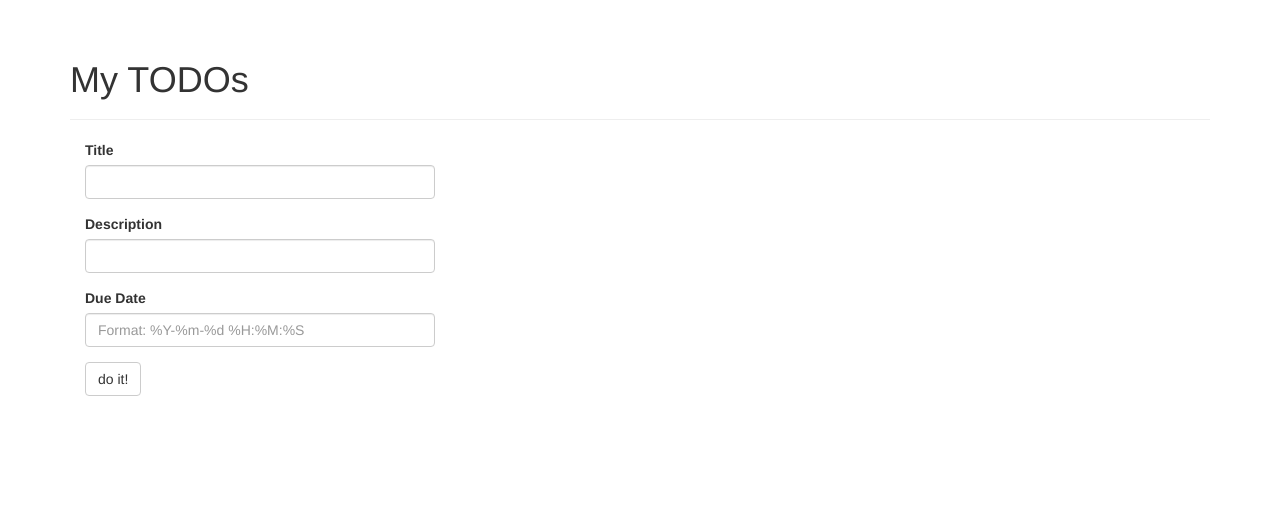
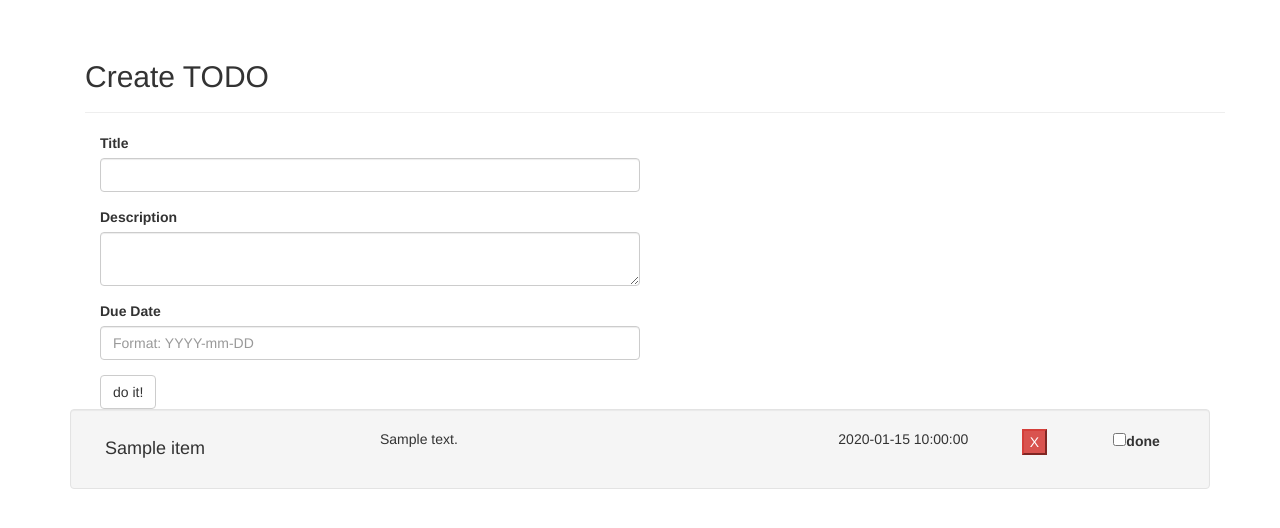
Before and after one commit to RichStone/richpy, a Flask app: page /todo/workspace in a window 1280 px wide. Shown: the part 52-580 px from the top of the page. Run offline with Flask 2, Linux system fonts and the light colour scheme; tables that the repository leaves empty hold one stand-in row (values such as "Sample post"); some libraries are stand-ins or nearby versions.

Commit message:
set data based item structure

```diff
--- a/app/templates/todo/workspace.html
+++ b/app/templates/todo/workspace.html
@@ -4,12 +4,34 @@
 {% block title %}TODO App{% endblock %}
 
 {% block page_content %}
-<div class="page-header">
-    <h1>My TODOs</h1>
-</div>
-<div>
-    <div class="col-md-4">
+<div class="container">
+    <div class="page-header">
+        <h2>Create TODO</h2>
+    </div>
+    <div class="col-xs-6">
         {{ wtf.quick_form(form) }}
     </div>
 </div>
+
+<div class="container-fluid">
+    {% for item in items %}
+        <div class="well row">
+            <div class="col-xs-3 pull-left">
+                <h4 class="">{{ item.title }}</h4>
+            </div>
+            <div class="col-xs-5">
+                <p class="">{{ item.description }}</p>
+            </div>
+            <div class="col-xs-2">
+                <p class="">{{ item.due }}</p>
+            </div>
+            <div class="col-xs-1 pull-right">
+                <label><input type="checkbox" value="{{ item.state }}">done</label>
+            </div>
+            <div class="col-xs-1 pull-right">
+                <input type="button" class="btn-danger" value="X">
+            </div>
+        </div>
+    {% endfor %}
+</div>
 {% endblock %}
--- a/app/todo/forms.py
+++ b/app/todo/forms.py
@@ -1,10 +1,10 @@
 from flask_wtf import Form
-from wtforms import StringField, SubmitField, DateTimeField, BooleanField
+from wtforms import StringField, SubmitField, DateTimeField, BooleanField, TextAreaField
 from wtforms.validators import DataRequired, Length
 
 
 class NewTaskForm(Form):
     title = StringField('Title', validators=[DataRequired(), Length(1, 64)])
-    description = StringField('Description', validators=[DataRequired(), Length(1, 256)])
-    due = DateTimeField('Due Date', render_kw={"placeholder":"Format: %Y-%m-%d %H:%M:%S"})
+    description = TextAreaField('Description', validators=[DataRequired(), Length(1, 256)])
+    due = DateTimeField('Due Date', render_kw={"placeholder":"Format: YYYY-mm-DD"})
     submit = SubmitField('do it!')
--- a/app/todo/views.py
+++ b/app/todo/views.py
@@ -1,10 +1,20 @@
-from flask import render_template
+from flask import render_template, flash, redirect, url_for
 from . import todo
 from .forms import NewTaskForm
-# from ..models import Item
+from ..models import Item
+from app import db
 
 
 @todo.route('/workspace', methods=['GET', 'POST'])
 def workspace():
     form = NewTaskForm()
-    return render_template('todo/workspace.html', form=form)
+    if form.validate_on_submit():
+        item = Item(title=form.title.data,
+                    description=form.description.data,
+                    due=form.due.data if form.due.data else None,
+                    state=0)
+        db.session.add(item)
+        flash('Great!')
+        return redirect(url_for('todo.workspace'))
+    items = Item.query.all()
+    return render_template('todo/workspace.html', form=form, items=items)
--- a/manage.py
+++ b/manage.py
@@ -1,7 +1,7 @@
 #!/usr/bin/env python
 import os
 from app import create_app, db
-from app.models import User, Role
+from app.models import User, Role, Item
 from flask_script import Manager, Shell
 from flask_migrate import Migrate, MigrateCommand
 
@@ -11,7 +11,7 @@ migrate = Migrate(app, db)
 
 
 def make_shell_context():
-    return dict(app=app, db=db, User=User, Role=Role)
+    return dict(app=app, db=db, User=User, Role=Role, Item=Item)
 manager.add_command("shell", Shell(make_context=make_shell_context))
 manager.add_command('db', MigrateCommand)
 
```
Also changed, not shown: app/models.py (+6 -3 lines), data-dev.sqlite.
